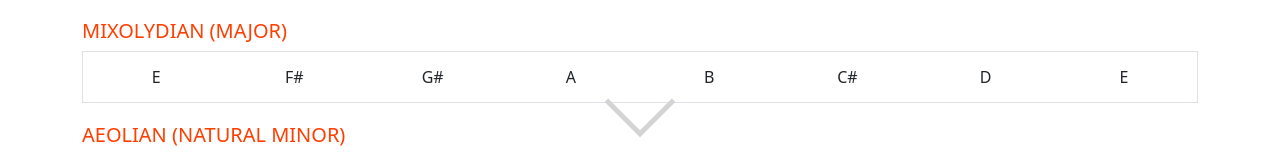
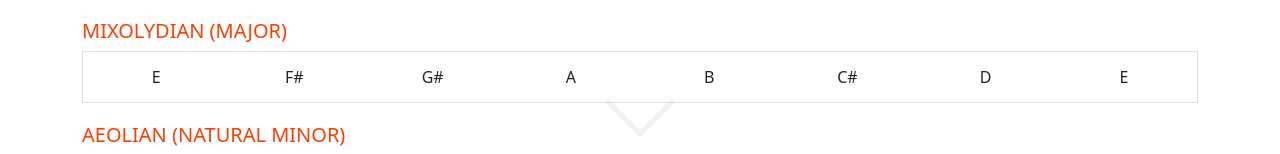
Before and after one commit to gppaone/musicians-key, a Svelte app: page / in a window 1280 px wide. Shown: the part 634-788 px from the top of the page. Built offline with nearby package versions, Linux system fonts and the light colour scheme.

Commit message:
css adjustments

```diff
--- a/public/global.css
+++ b/public/global.css
@@ -91,6 +91,7 @@ button:focus {
     border-left: 5px solid #d4d4d4;
     border-bottom: 5px solid #d4d4d4;
     transform: rotate(-45deg);
+    opacity:.33;
 }
 @keyframes bounce {
     0% {
```
